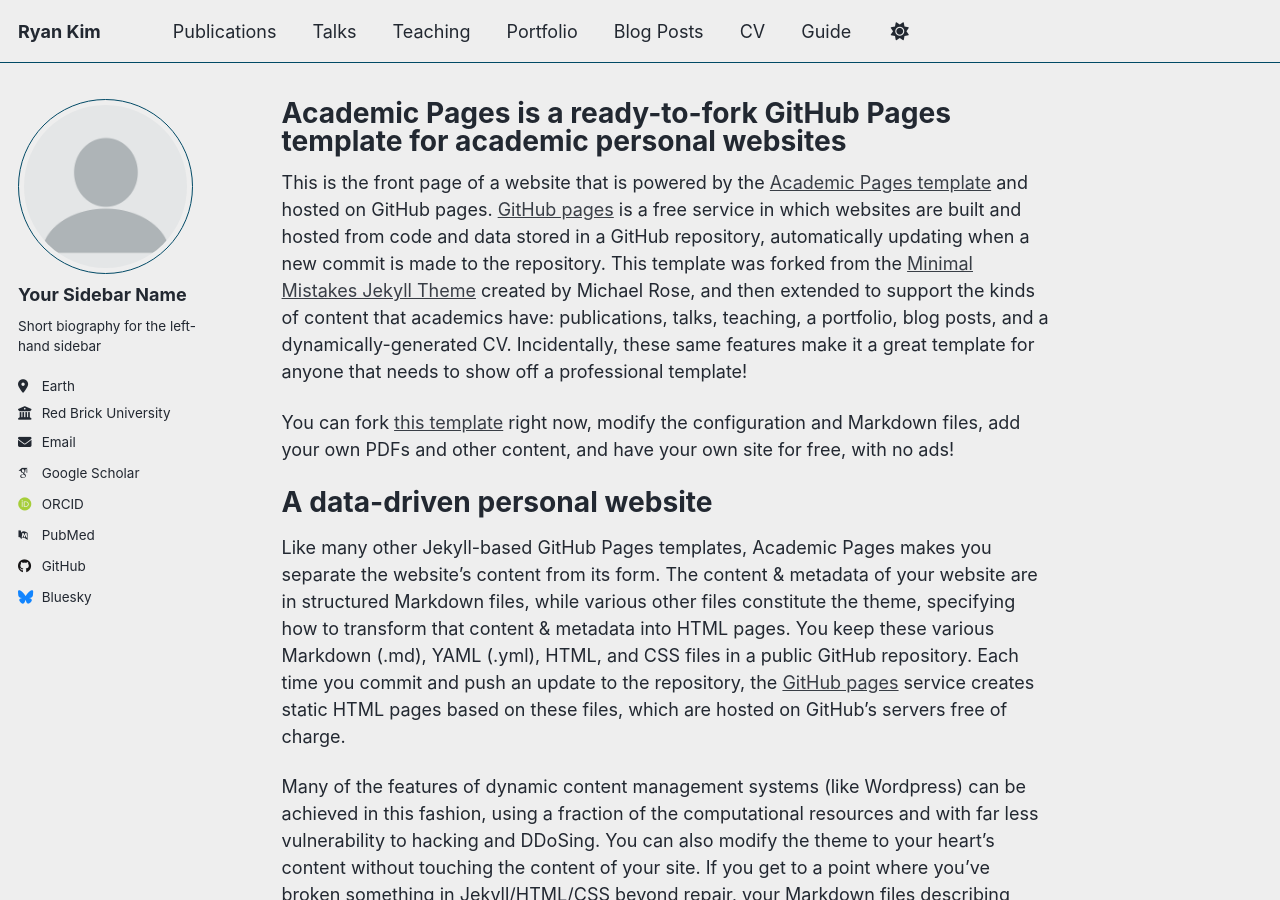
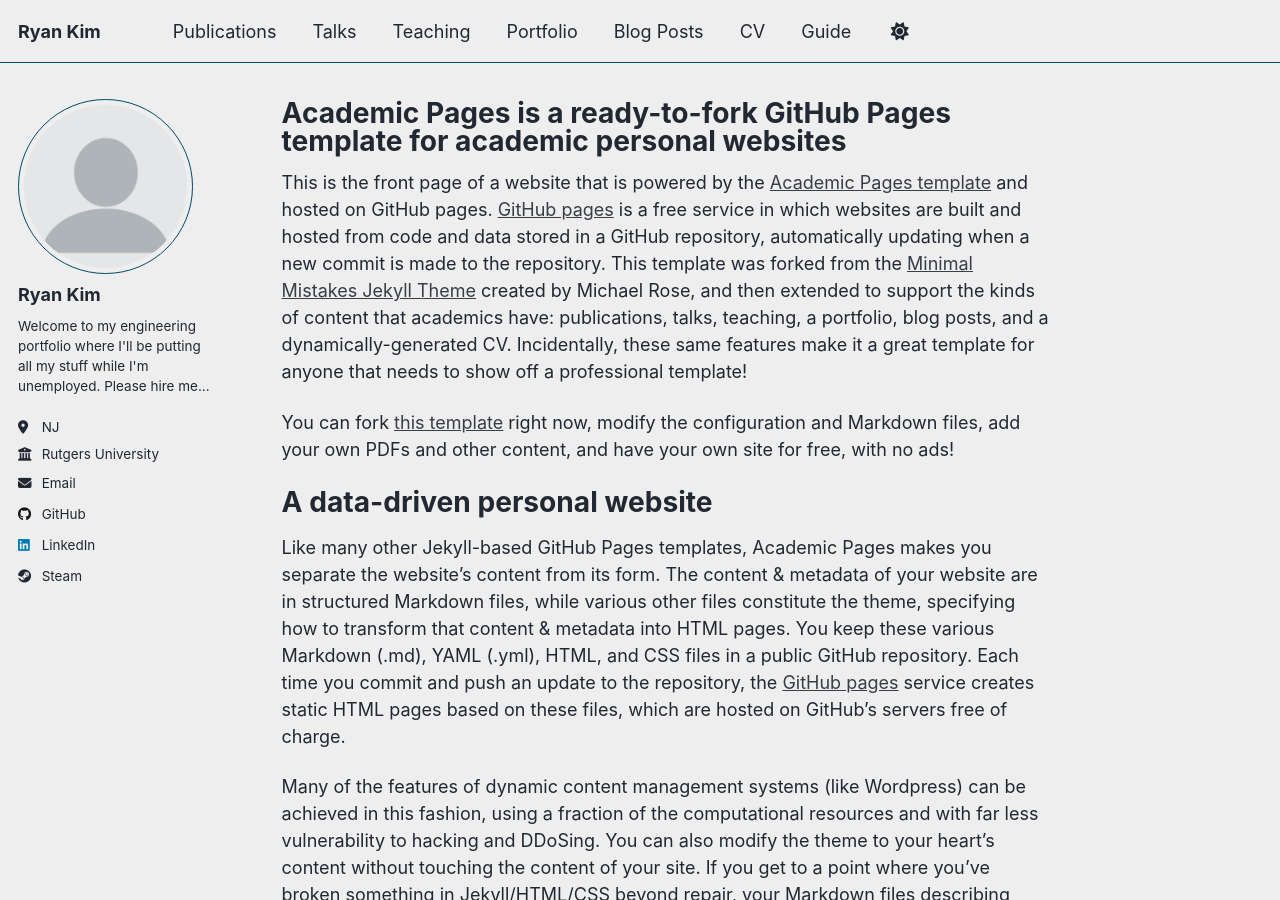
Before and after one commit to Rkydin/rkydin.github.io, a Jekyll site: the page built from _pages/about.md, in a window 1280 px wide and 900 px high. Built offline with Jekyll 4.4.1, drawn with Linux system fonts in a browser that asks for light colours; some web fonts are replaced; a script that is not in the unit is left out.

Commit message:
Revise personal details in _config.yml
Updated personal information and links in the config file.

```diff
--- a/_config.yml
+++ b/_config.yml
@@ -13,10 +13,10 @@
 title_separator          : "-"
 name                     : &name "Ryan Kim"
 description              : &description "Ryan's academic portfolio"   # Update this with a general description of your site, this is the default if not overridden by a page
-url                      : https://rkydin.github.io # The base hostname & protocol for your site e.g. "https://[your GitHub username].github.io",
+url                      : "https://rkydin.github.io" # The base hostname & protocol for your site e.g. "https://[your GitHub username].github.io",
                                                            # or if you already have some other page hosted on Github then use "https://[your GitHub username].github.io/[Your Repo Name]"
 baseurl                  : "" # the subpath of your site, e.g. "/blog"
-repository               : "academicpages/academicpages.github.io"
+repository               : "Rkydin/rkydin.github.io"
 
 # Site Author - The following control what appear as part of the author content on the side bar.
 #               If a field is blank the icon and link will not appear, otherwise it will be shown.
@@ -24,23 +24,23 @@
 author:
   # Biographic information
   avatar           : "profile.png"
-  name             : "Your Sidebar Name"
+  name             : "Ryan Kim"
   pronouns         : # example: "she/her"
-  bio              : "Short biography for the left-hand sidebar"
-  location         : "Earth"
-  employer         : "Red Brick University"
+  bio              : "Welcome to my engineering portfolio where I'll be putting all my stuff while I'm unemployed. Please hire me... "
+  location         : "NJ"
+  employer         : "Rutgers University"
   uri              : # URL
-  email            : "none@example.org"
+  email            : "rdky404@gmail.com"
 
   # Academic websites
   academia         : # URL
   arxiv            : # URL - Update with the correct link to your profile
-  googlescholar    : "https://scholar.google.com/citations?user=PS_CX0AAAAAJ"
+  googlescholar    :
   inspire-hep      : # URL
   impactstory      : # URL
-  orcid            : "https://orcid.org/yourorcidurl"
+  orcid            :
   semantic         : # URL
-  pubmed           : "https://www.ncbi.nlm.nih.gov/pubmed/?term=john+snow"
+  pubmed           :
   researchgate     : # URL
   scopus           : # URL
 
@@ -48,13 +48,13 @@
   bitbucket        : # Username - Update with your username on the site
   codepen          : # Username
   dribbble         : # Username
-  github           : "academicpages"
+  github           : "Rkydin"
   kaggle           : # Username
   stackoverflow    : # User number or user number and name (i.e., use "1" or "1/jeff-atwood")
 
   # Social media
   artstation       : # Username
-  bluesky          : "bsky.app" # Replace this with you Bluesky username
+  bluesky          :
   facebook         : # Username
   flickr           : # Username
   foursquare       : # Username
@@ -63,12 +63,12 @@
   keybase          : # Username
   instagram        : # Username
   lastfm           : # Username
-  linkedin         : # Username
+  linkedin         : "www.linkedin.com/in/ryandki"
   mastodon         : # URL
   medium           : # URL
   pinterest        : # Username
   soundcloud       : # Username
-  steam            : # Username
+  steam            : "https://steamcommunity.com/id/Rkydin"
   telegram         : # URL
   tumblr           : # Username
   twitter          : # Username for X / Twitter
```
